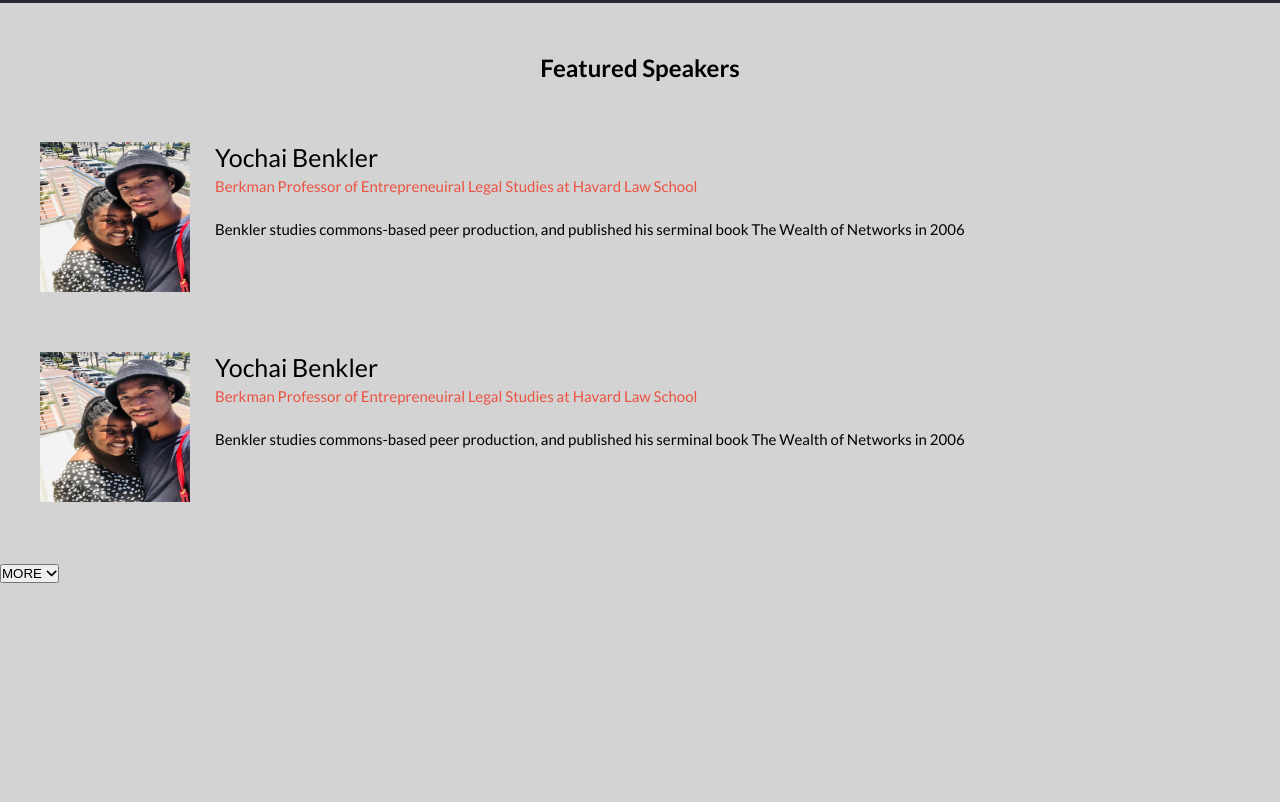
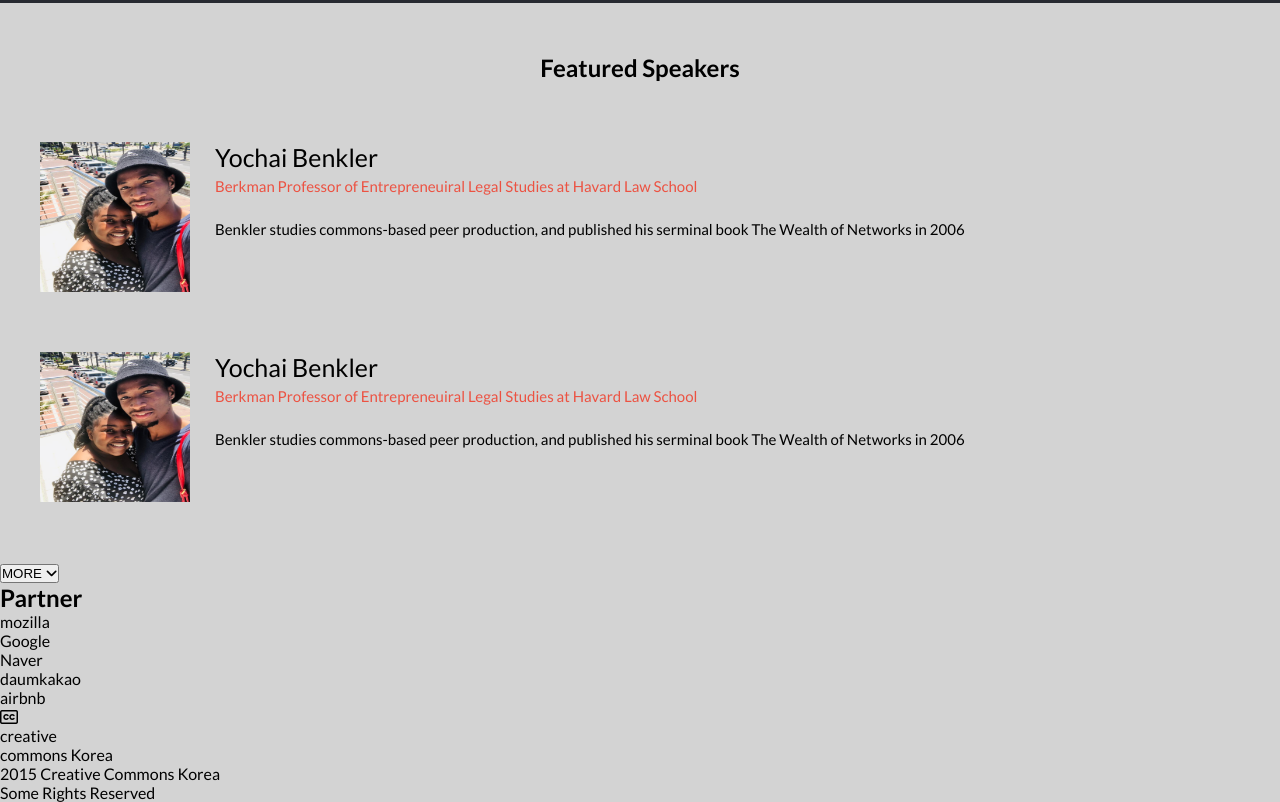
Before and after one commit to Leeoasis/Youth-summit, a website: page index.html in a window 1280 px wide. Shown: the part 1338-2140 px from the top of the page. Before the commit the page ends 1921 px from the top, so only its background shows below. Drawn offline with Linux system fonts and the light colour scheme.

Commit message:
Add footer section

```diff
--- a/index.html
+++ b/index.html
@@ -31,7 +31,7 @@
         </nav>
     </header>
     <main>
-        <main>
+        <section class="home-section">
             <h1 class="heading-primary">
                 <span class="heading-primary-sub">"Hello! Sharing World"</span>
                 <span class="heading-primary-main" >Creative Commons <br>Global Summit <br>2015</span>
@@ -39,6 +39,7 @@
             <p>A joyful celebration believing in the value of openeness and sharing, creating a positive change with people from over 80 countries is taking place in October</p>
             <p class="date">2015.10.15(THUR) ~ 16(FRI)</p>
             <p>@National Museum of Korea, Art Center Nabi and more</p>
+        </section>
         <section class="main-program">
             <h2 class="main-heading">Main Program</h2>
             <div class="main-div">
@@ -88,12 +89,32 @@
                     <p class="feature-text-2">Benkler studies commons-based peer production, and published his serminal book The Wealth of Networks in 2006</p>
                  </div>
             </div>
-            <button>
-                <span>MORE</span>
-                <span><i class="fa fa-angle-down" aria-hidden="true"></i></span>
+            <button class="feature-button">
+                <span class="more">MORE</span>
+                <i class="fa fa-angle-down" aria-hidden="true"></i>
             </button>
         </section>
-        </main>
+        <section class="partners">
+            <h2 class="partner-heading">Partner</h2>
+            <div class="partner-container">
+                <p>mozilla</p>
+                <p>Google</p>
+                <p>Naver</p>
+                <p>daumkakao</p>
+                <p>airbnb</p>
+            </div>
+        </section>
     </main>
+    <footer>
+        <div class="footer">
+        <div class="cc">
+            <i class="fa fa-cc" aria-hidden="true"></i>
+            <p>creative <br>commons Korea</p>
+        </div>
+        <div class="cc">
+            <p>2015 Creative Commons Korea <br>Some Rights Reserved</p>
+        </div>
+        </div>
+    </footer>
 </body>
 </html>
```
